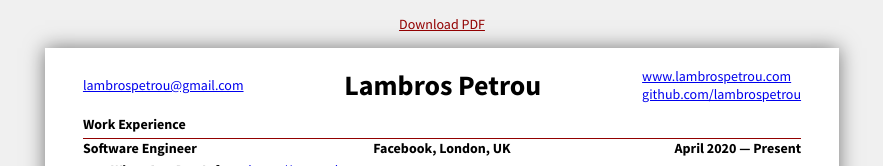
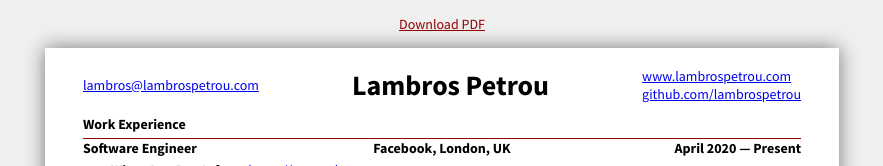
Before and after one commit to lambrospetrou/lpcv, a website: page html/src/index.html in a window 1280 px wide. Shown: the top 166 px of the page, without its empty margins (198-1081 px from the left). Drawn offline with nearby package versions, Linux system fonts and the light colour scheme; files that its build step writes are made by us from their sources.

Commit message:
Update personal email

```diff
--- a/html/src/index.html
+++ b/html/src/index.html
@@ -35,7 +35,7 @@
         <a href="https://www.lambrospetrou.com" target="_blank" rel="noopener">www.lambrospetrou.com</a></br>
         <a href="https://github.com/lambrospetrou" target="_blank" rel="noopener">github.com/lambrospetrou</a></p>
     </section>
-    <section id="cv-h-email"><a href="mailto:lambrospetrou@gmail.com" target="_blank" rel="noopener">lambrospetrou@gmail.com</a></section>
+    <section id="cv-h-email"><a href="mailto:lambros@lambrospetrou.com" target="_blank" rel="noopener">lambros@lambrospetrou.com</a></section>
 </header>
 
 
```
